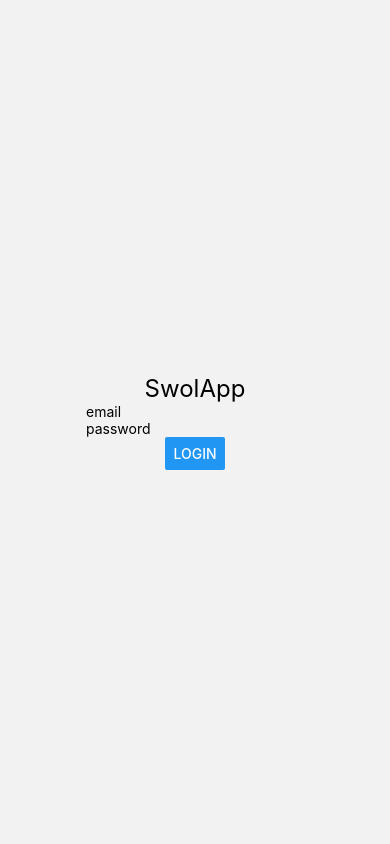
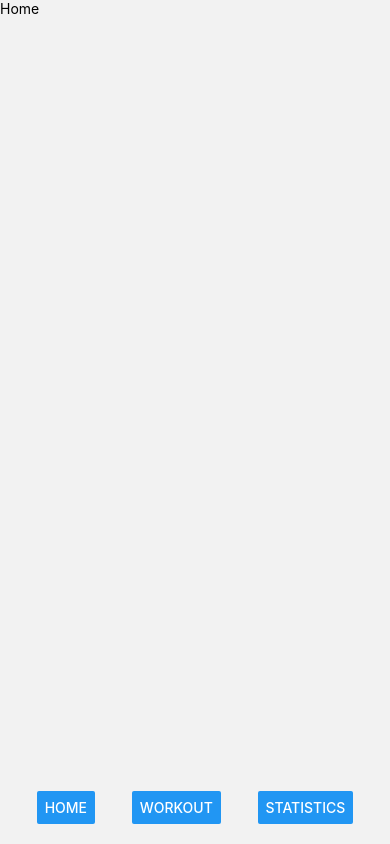
Before and after one commit to shadowfiga/swol-app, a React Native app: screen / in a window 390 px wide. Both pictures are taken after a click on the button "LOGIN". Built offline with nearby package versions, Linux system fonts and the light colour scheme.

Commit message:
feat: menu tabs navigation

```diff
--- a/App.tsx
+++ b/App.tsx
@@ -4,18 +4,24 @@ import { createNativeStackNavigator } from '@react-navigation/native-stack';
 import { AppRoutes } from './src/constants/app-routes';
 import LoginScreen from './src/presentation/screens/login-screen';
 import { FC, PropsWithChildren } from 'react';
+import HomeScreen from './src/presentation/screens/home-screen';
+import { PropsWithChildrenOnly } from './src/types/props-with-children-only';
+import { MenuContextProvider } from './src/application/context/menu-context';
 
 const Stack = createNativeStackNavigator();
 
-const app: FC<PropsWithChildren<any>> = () => {
+const app: FC<PropsWithChildrenOnly> = () => {
   return (
     <NavigationContainer>
+      <MenuContextProvider>
         <Stack.Navigator
           screenOptions={{
             headerShown: false,
           }}>
           <Stack.Screen name={AppRoutes.login} component={LoginScreen} />
+          <Stack.Screen name={AppRoutes.home} component={HomeScreen} />
         </Stack.Navigator>
+      </MenuContextProvider>
     </NavigationContainer>
   );
 };
--- /dev/null
+++ b/src/application/context/menu-context.tsx
@@ -0,0 +1,53 @@
+import {
+  createContext,
+  FC,
+  PropsWithChildren,
+  useCallback,
+  useContext,
+  useState,
+} from 'react';
+import Menu from '../../presentation/components/menu';
+import { PropsWithChildrenOnly } from '../../types/props-with-children-only';
+
+export enum MenuState {
+  home,
+  workout,
+  statistics,
+  profile,
+}
+
+interface MenuContext {
+  state: MenuState;
+  setState: (state: MenuState) => void;
+}
+
+const MenuContext = createContext<MenuContext>({
+  state: MenuState.home,
+} as MenuContext);
+
+export const MenuContextProvider: FC<PropsWithChildrenOnly> = (props) => {
+  const { children } = props;
+  const [state, setState] = useState<MenuState>(MenuState.home);
+
+  const updateState = useCallback(
+    (updatedState: MenuState) => {
+      if (updatedState === state) {
+        return;
+      }
+      setState(updatedState);
+    },
+    [state, setState],
+  );
+
+  return (
+    <MenuContext.Provider
+      value={{
+        state,
+        setState: updateState,
+      }}>
+      {children}
+    </MenuContext.Provider>
+  );
+};
+
+export const useMenuContext = () => useContext(MenuContext);
--- a/src/presentation/components/layout.tsx
+++ b/src/presentation/components/layout.tsx
@@ -1,12 +1,14 @@
 import { FC, PropsWithChildren } from 'react';
 import { SafeAreaView, ScrollView, StyleSheet } from 'react-native';
 import Menu from './menu';
+import { PropsWithChildrenOnly } from '../../types/props-with-children-only';
+import { MenuContextProvider } from '../../application/context/menu-context';
 
-const Layout: FC<PropsWithChildren<any>> = (props) => {
+const Layout: FC<PropsWithChildrenOnly> = (props) => {
   const { children } = props;
   return (
     <SafeAreaView style={styles.container}>
-      <ScrollView>{children}</ScrollView>
+      <ScrollView style={styles.container}>{children}</ScrollView>
       <Menu />
     </SafeAreaView>
   );
--- a/src/presentation/components/menu.tsx
+++ b/src/presentation/components/menu.tsx
@@ -1,12 +1,21 @@
-import { FC, PropsWithChildren } from 'react';
-import { View, Text, StyleSheet } from 'react-native';
+import { FC } from 'react';
+import { Button, StyleSheet, View } from 'react-native';
+import { PropsWithChildrenOnly } from '../../types/props-with-children-only';
+import {
+  MenuState,
+  useMenuContext,
+} from '../../application/context/menu-context';
 
-const Menu: FC<PropsWithChildren<any>> = () => {
+const Menu: FC<PropsWithChildrenOnly> = () => {
+  const { state, setState } = useMenuContext();
   return (
     <View style={styles.container}>
-      <Text>home</Text>
-      <Text>workout</Text>
-      <Text>statistics</Text>
+      <Button title="home" onPress={() => setState(MenuState.home)} />
+      <Button title="workout" onPress={() => setState(MenuState.workout)} />
+      <Button
+        title="statistics"
+        onPress={() => setState(MenuState.statistics)}
+      />
     </View>
   );
 };
--- /dev/null
+++ b/src/presentation/hooks/use-navigator.ts
@@ -0,0 +1,31 @@
+import { AppRoutes } from '../../constants/app-routes';
+import { useNavigation } from '@react-navigation/native';
+import { useCallback } from 'react';
+
+interface NavigationOptions {
+  merge?: boolean;
+  params?: any;
+}
+
+interface UseNavigatorResult {
+  navigate: (screen: AppRoutes | string, options?: NavigationOptions) => void;
+}
+
+export const useNavigator = (): UseNavigatorResult => {
+  const navigation = useNavigation();
+
+  const navigate = useCallback(
+    (screen: string, options?: NavigationOptions) => {
+      navigation.navigate({
+        name: screen,
+        params: options?.params,
+        merge: options?.merge,
+      } as any);
+    },
+    [navigation],
+  );
+
+  return {
+    navigate,
+  };
+};
--- /dev/null
+++ b/src/presentation/screens/home-screen.tsx
@@ -0,0 +1,21 @@
+import { FC } from 'react';
+import { Text } from 'react-native';
+import Layout from '../components/layout';
+import { PropsWithChildrenOnly } from '../../types/props-with-children-only';
+import {
+  MenuState,
+  useMenuContext,
+} from '../../application/context/menu-context';
+
+const HomeScreen: FC<PropsWithChildrenOnly> = () => {
+  const { state } = useMenuContext();
+  return (
+    <Layout>
+      {state === MenuState.home && <Text>Home</Text>}
+      {state === MenuState.workout && <Text>Workout</Text>}
+      {state === MenuState.statistics && <Text>Statistics</Text>}
+    </Layout>
+  );
+};
+
+export default HomeScreen;
--- a/src/presentation/screens/login-screen.tsx
+++ b/src/presentation/screens/login-screen.tsx
@@ -7,14 +7,25 @@ import {
   TextInput,
 } from 'react-native';
 import { FontSizes } from '../../constants/font-sizes';
+import { useNavigator } from '../hooks/use-navigator';
+import { AppRoutes } from '../../constants/app-routes';
 
 const LoginScreen: FC = () => {
+  const { navigate } = useNavigator();
+
   return (
     <SafeAreaView style={styles.container}>
       <Text style={styles.title}>SwolApp</Text>
       <TextInput placeholder="email" />
       <TextInput placeholder="password" />
-      <Button title="login" />
+      <Button
+        title="login"
+        onPress={() => {
+          navigate(AppRoutes.home, {
+            merge: true,
+          });
+        }}
+      />
     </SafeAreaView>
   );
 };
--- /dev/null
+++ b/src/types/props-with-children-only.ts
@@ -0,0 +1,3 @@
+import { PropsWithChildren } from 'react';
+
+export type PropsWithChildrenOnly = PropsWithChildren<any>;
```
Lines whose indentation alone changed are shown as unchanged.
